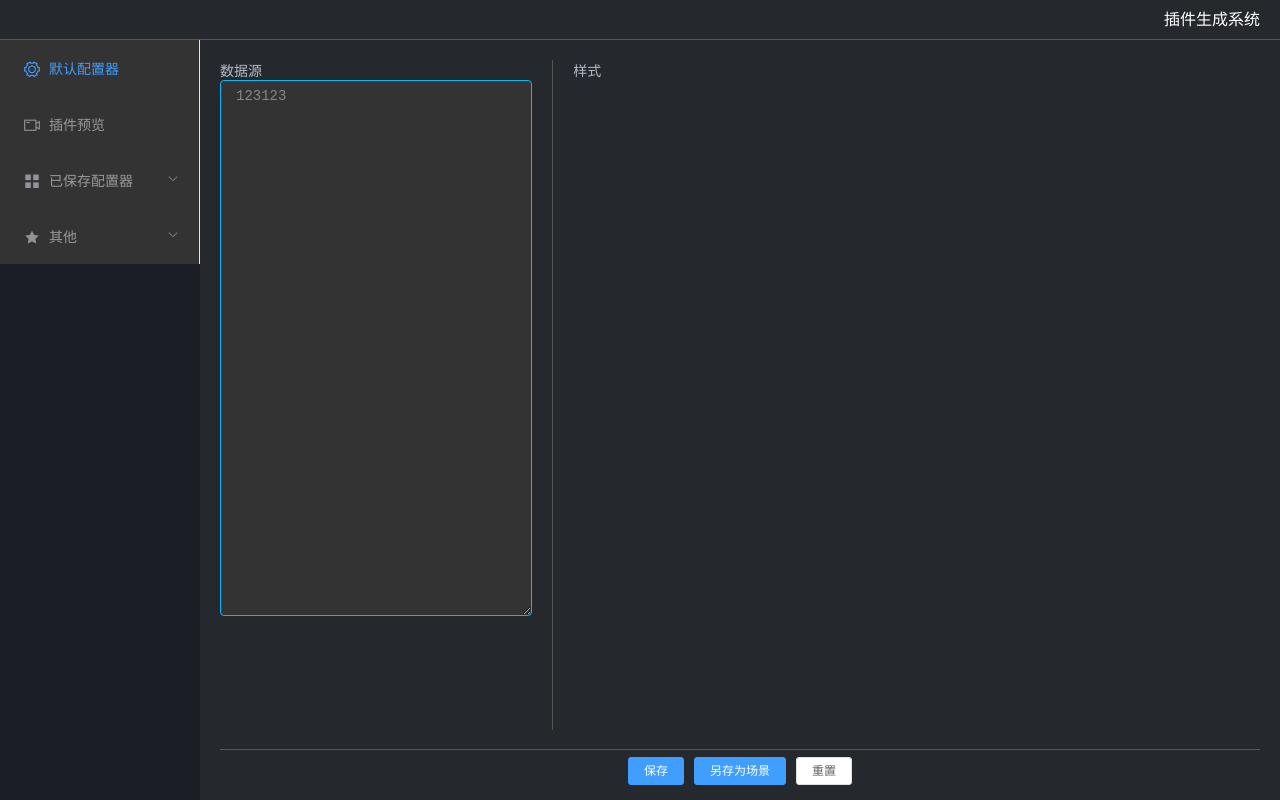
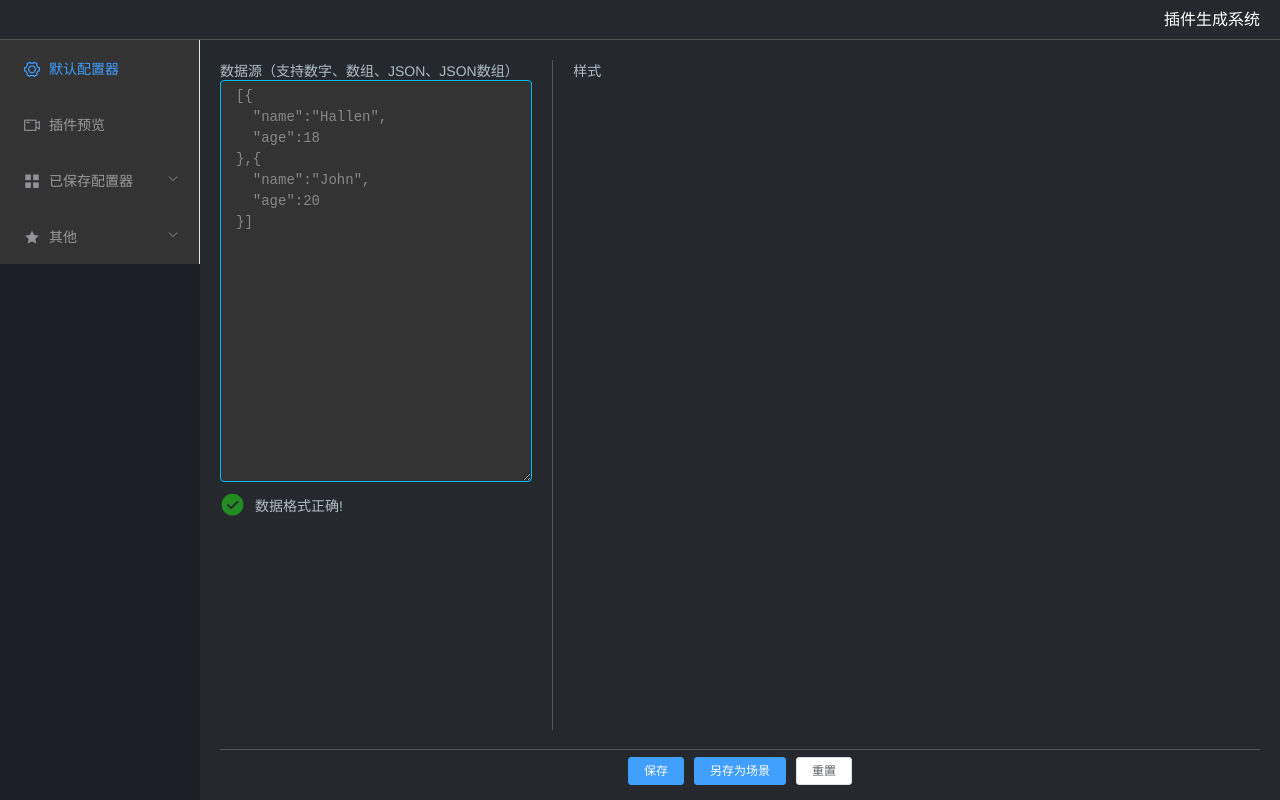
Before and after one commit to xm94630/widgetPro, a Vue app: page /#/homePage/configurator in a window 1280 px wide. Built offline with nearby package versions, Linux system fonts and the light colour scheme.

Commit message:
数据源验证

```diff
--- a/src/components/homePage_configurator.vue
+++ b/src/components/homePage_configurator.vue
@@ -4,13 +4,23 @@
       <el-row :gutter="20">
         <el-col :span="8">
           <div class="dataBox">
-            数据源
+            <div>数据源（支持数字、数组、JSON、JSON数组）</div>
             <el-input
+              @input="changeFun"
+              @change="changeFun"
               ref="xxx"
               type="textarea"
               :rows="10"
-              v-model="a">
-      </el-input>
+              v-model="defaultText">
+            </el-input>
+            <div class="infoBox" v-if="dataSourceIsChecked">
+              <i class="el-icon-success successInfo"></i>
+              数据格式正确!
+            </div>
+            <div class="infoBox" v-else>
+              <i class="el-icon-error errorInfo"></i>
+              数据格式验证失败!
+            </div>
           </div>
         </el-col>
         <el-col :span="16">
@@ -33,10 +43,26 @@ export default {
   },
   data:function(){
     return{
-      a:123123
+      defaultText:'[{\n  "name":"Hallen",\n  "age":18\n},{\n  "name":"John",\n  "age":20\n}]',
+      dataSource:undefined,
+      dataSourceIsChecked:true,
     }
   },
   methods:{
+    checkFun(data){
+      try{
+        this.dataSource = JSON.parse(data);
+      }catch(e){
+        this.dataSource = undefined;
+        this.dataSourceIsChecked=false;
+      }
+    },
+    changeFun(data){
+      this.checkFun(data);
+      if(this.dataSource){
+        this.dataSourceIsChecked=true;
+      }
+    }
   },
   mounted(){
 
@@ -58,6 +84,21 @@ export default {
     }
     .configBox{
       height:100%;
+    }
+    .infoBox{
+      display: flex;
+      align-items: center;
+      margin-top:10px;
+      .successInfo{
+        font-size: 25px;
+        color: forestgreen;
+        margin-right:10px;
+      }
+      .errorInfo{
+        font-size: 25px;
+        color: firebrick;
+        margin-right:10px;
+      }
     }
   }
   .btnBar{
@@ -82,13 +123,13 @@ export default {
 <style lang="scss">
 .dataBox{
   .el-textarea{
-    height: 100%;
+    height: 60%;
     //这个样式的改变，一定要放到无scoped限定的样式中
     .el-textarea__inner{
       border:solid 1px #00baff;
       background: #333;
       color:#888;
-      height: 80%;
+      height: 100%;
     }
   }
 }
```
Also changed, not shown: 1 other file (tests, documents, lock files or other folders).
